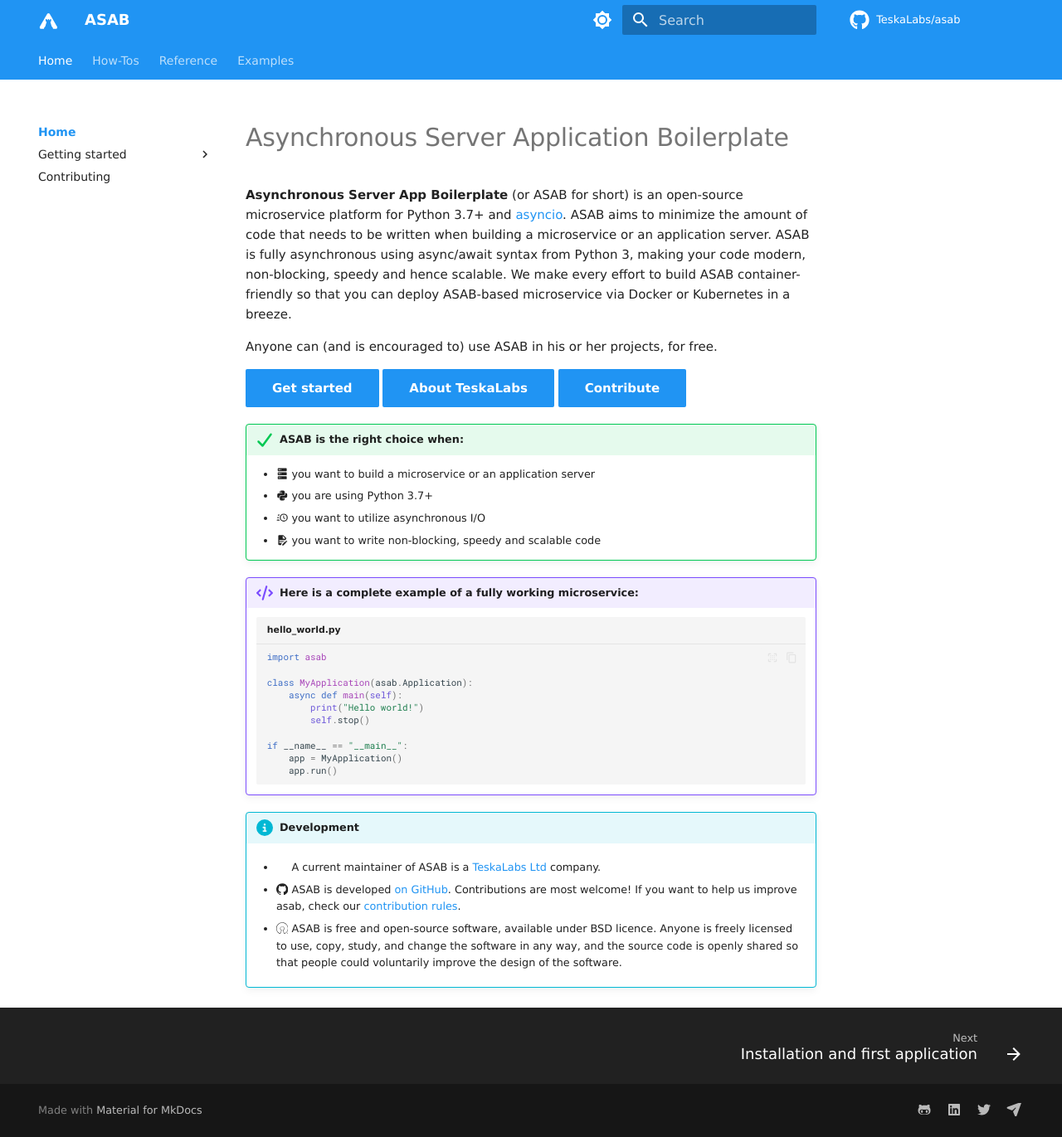
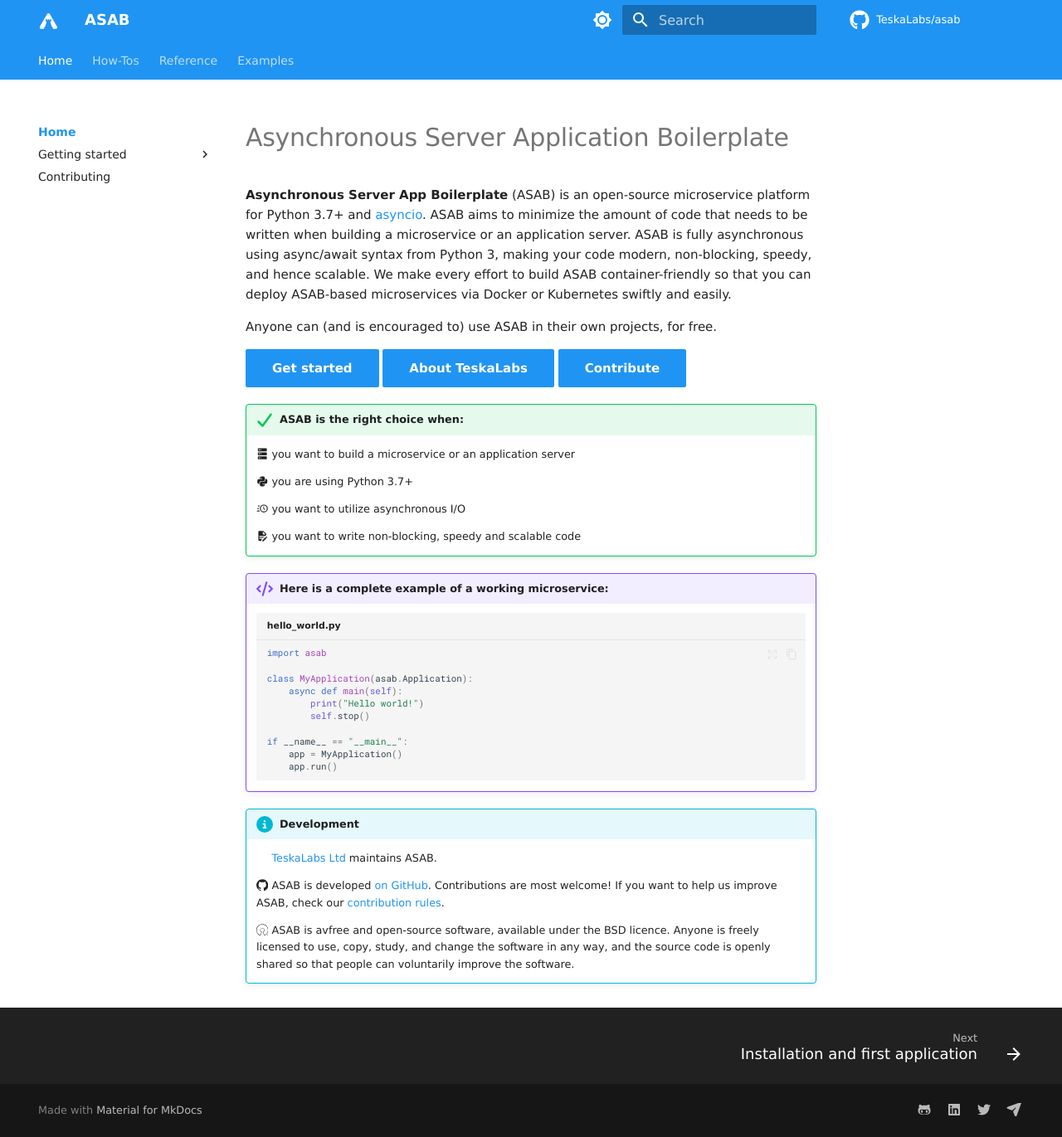
Before and after one commit to TeskaLabs/asab, an MkDocs documentation site: the page built from docs/index.md, in a window 1280 px wide and 1371 px high. Shown: the whole window at 83% size. Built offline with MkDocs 1.6.1 and Material for MkDocs 9.7.7, drawn with Linux system fonts in a browser that asks for light colours; some web fonts are replaced; comment, search, counter and statistics services are not loaded.

Commit message:
grammar changes and removed bullets in notes on intro page

````diff
--- a/docs/index.md
+++ b/docs/index.md
@@ -1,26 +1,23 @@
 # Asynchronous Server Application Boilerplate
 
-**Asynchronous Server App Boilerplate** (or ASAB for short) is an open-source microservice platform for Python 3.7+ and [asyncio](https://docs.python.org/3/library/asyncio.html).
-ASAB aims to minimize the amount of code that needs to be written
-when building a microservice or an application server.
-ASAB is fully asynchronous using async/await syntax from Python 3, making your code modern,
-non-blocking, speedy and hence scalable.
-We make every effort to build ASAB container-friendly so that you can deploy
-ASAB-based microservice via Docker or Kubernetes in a breeze.
+**Asynchronous Server App Boilerplate** (ASAB) is an open-source microservice platform for Python 3.7+ and [asyncio](https://docs.python.org/3/library/asyncio.html). ASAB aims to minimize the amount of code that needs to be written when building a microservice or an application server. ASAB is fully asynchronous using async/await syntax from Python 3, making your code modern, non-blocking, speedy, and hence scalable. We make every effort to build ASAB container-friendly so that you can deploy ASAB-based microservices via Docker or Kubernetes swiftly and easily.
 
-Anyone can (and is encouraged to) use ASAB in his or her projects, for free.
+Anyone can (and is encouraged to) use ASAB in their own projects, for free.
 
 
 [Get started](getting-started/installation_first_app.md){ .md-button .md-button--primary } [About TeskaLabs](https://docs.teskalabs.com/){ .md-button .md-button--primary } [Contribute](contributing.md){ .md-button .md-button--primary }
 
 !!! success "ASAB is the right choice when:"
 
-    - :material-server: you want to build a microservice or an application server
-    - :material-language-python: you are using Python 3.7+
-    - :material-clock-fast: you want to utilize asynchronous I/O
-    - :material-file-document-edit: you want to write non-blocking, speedy and scalable code
+    :material-server: you want to build a microservice or an application server
 
-!!! example "Here is a complete example of a fully working microservice:"
+    :material-language-python: you are using Python 3.7+
+
+    :material-clock-fast: you want to utilize asynchronous I/O
+
+    :material-file-document-edit: you want to write non-blocking, speedy and scalable code
+
+!!! example "Here is a complete example of a working microservice:"
 
     ``` python title="hello_world.py"
     import asab
@@ -38,12 +35,9 @@
 
 !!! info "Development"
 
-    - :teskalabs: A current maintainer of ASAB is a [TeskaLabs Ltd](https://teskalabs.com) company.
+    :teskalabs: [TeskaLabs Ltd](https://teskalabs.com) maintains ASAB.
 
-    - :simple-github: ASAB is developed [on GitHub](https://github.com/TeskaLabs/asab/).
-    Contributions are most welcome! If you want to help us improve asab, check our [contribution rules](./contributing.md).
+    :simple-github: ASAB is developed [on GitHub](https://github.com/TeskaLabs/asab/).
+    Contributions are most welcome! If you want to help us improve ASAB, check our [contribution rules](./contributing.md).
 
-    - :simple-opensourceinitiative: ASAB is free and open-source software, available under BSD licence.
-    Anyone is freely licensed to use, copy, study, and change the
-    software in any way, and the source code is openly shared so that people
-    could voluntarily improve the design of the software.
+    :simple-opensourceinitiative: ASAB is avfree and open-source software, available under the BSD licence. Anyone is freely licensed to use, copy, study, and change the software in any way, and the source code is openly shared so that people can voluntarily improve the software.
````
